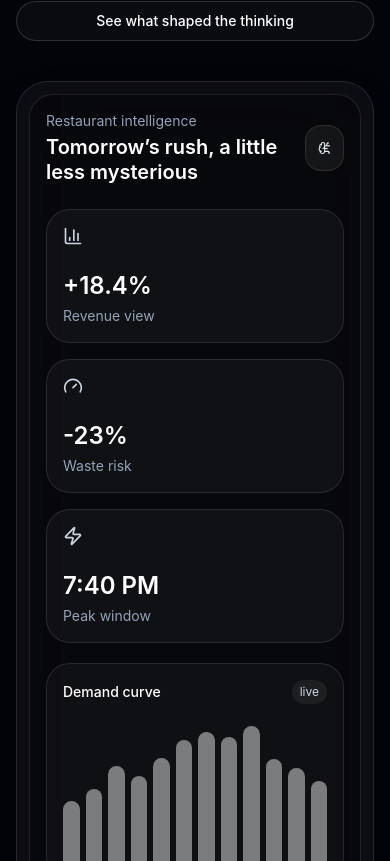
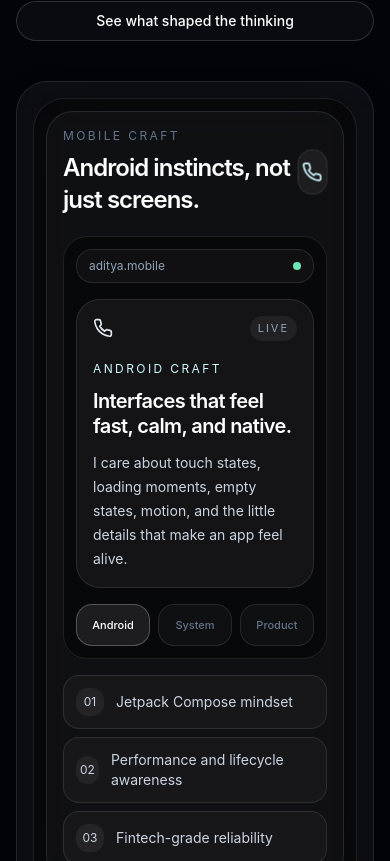
Before and after one commit to adiVIT/Portfoilo_New, a Next.js app: page / in a window 390 px wide. Shown: the part 4683-5544 px from the top of the page. Built offline with nearby package versions, Linux system fonts and the light colour scheme.

Commit message:
added animations

```diff
--- a/app/page.tsx
+++ b/app/page.tsx
@@ -126,6 +126,27 @@ const pocketCards = [
   { label: "Now", value: "Building Restro AI" },
   { label: "Mode", value: "Product-first Android" },
   { label: "Signal", value: "Messy products welcome" },
+]
+
+const mobileSkillCards = [
+  {
+    label: "Android craft",
+    title: "Interfaces that feel fast, calm, and native.",
+    detail: "I care about touch states, loading moments, empty states, motion, and the little details that make an app feel alive.",
+    icon: Phone,
+  },
+  {
+    label: "System thinking",
+    title: "Mobile flows that survive real users.",
+    detail: "Payments, trust, retries, offline-ish moments, and production debugging taught me to design beyond the happy path.",
+    icon: CircuitBoard,
+  },
+  {
+    label: "Product speed",
+    title: "Small screens. High intent. No wasted taps.",
+    detail: "The best mobile products compress complexity without making users feel rushed or lost.",
+    icon: Zap,
+  },
 ]
 
 const journeyItems = [
@@ -812,6 +833,7 @@ function HeroSection() {
 
 function RestroAiSection() {
   const shouldReduceMotion = useReducedMotion()
+  const [activeMobileSkill, setActiveMobileSkill] = useState(mobileSkillCards[0])
 
   return (
     <section id="restro-ai" className="relative px-4 py-20 sm:px-8 sm:py-24 lg:py-32">
@@ -854,7 +876,7 @@ function RestroAiSection() {
           </div>
         </motion.div>
 
-        <GlassCard className="min-w-0 overflow-hidden p-3 sm:p-6 lg:p-8">
+        <GlassCard className="hidden min-w-0 overflow-hidden p-3 sm:block sm:p-6 lg:p-8">
           <div className="relative grid gap-5 xl:grid-cols-[1.08fr_0.92fr]">
             <div className="rounded-[1.5rem] border border-white/10 bg-black/40 p-4 shadow-2xl sm:p-6">
               <div className="mb-6 flex items-center justify-between">
@@ -1014,6 +1036,89 @@ function RestroAiSection() {
             </div>
           </div>
         </GlassCard>
+
+        <GlassCard className="min-w-0 overflow-hidden p-4 sm:hidden">
+          <div className="rounded-[2rem] border border-white/10 bg-black/45 p-3 shadow-2xl shadow-black/30">
+            <div className="rounded-[1.7rem] border border-white/10 bg-white/[0.035] p-4">
+              <div className="mb-5 flex items-center justify-between">
+                <div>
+                  <p className="text-xs uppercase tracking-[0.2em] text-slate-500">Mobile craft</p>
+                  <h3 className="mt-2 text-2xl font-semibold tracking-[-0.04em] text-white">Android instincts, not just screens.</h3>
+                </div>
+                <motion.div
+                  className="grid h-11 w-11 place-items-center rounded-2xl border border-white/10 bg-white/[0.06]"
+                  animate={shouldReduceMotion ? undefined : { scale: [1, 1.05, 1] }}
+                  transition={{ duration: 1.8, repeat: Number.POSITIVE_INFINITY }}
+                >
+                  <Phone className="h-5 w-5 text-cyan-100" />
+                </motion.div>
+              </div>
+
+              <div className="relative overflow-hidden rounded-[1.5rem] border border-white/10 bg-black/50 p-3">
+                <div className="mb-4 flex items-center justify-between rounded-2xl border border-white/10 bg-white/[0.04] px-3 py-2">
+                  <span className="text-xs text-slate-400">aditya.mobile</span>
+                  <span className="h-2 w-2 rounded-full bg-emerald-300" />
+                </div>
+
+                <motion.div
+                  key={activeMobileSkill.label}
+                  initial={{ opacity: 0, y: 14, scale: 0.98 }}
+                  animate={{ opacity: 1, y: 0, scale: 1 }}
+                  transition={{ duration: 0.3 }}
+                  className="rounded-3xl border border-white/10 bg-white/[0.055] p-4"
+                >
+                  <div className="mb-5 flex items-center justify-between">
+                    <activeMobileSkill.icon className="h-5 w-5 text-slate-200" />
+                    <span className="rounded-full bg-white/[0.06] px-2 py-1 text-[11px] uppercase tracking-[0.18em] text-slate-400">
+                      live
+                    </span>
+                  </div>
+                  <p className="text-xs uppercase tracking-[0.2em] text-cyan-100">{activeMobileSkill.label}</p>
+                  <h4 className="mt-3 text-xl font-semibold leading-tight tracking-[-0.03em] text-white">{activeMobileSkill.title}</h4>
+                  <p className="mt-3 text-sm leading-6 text-slate-300">{activeMobileSkill.detail}</p>
+                </motion.div>
+
+                <div className="mt-4 grid grid-cols-3 gap-2">
+                  {mobileSkillCards.map((skill) => {
+                    const isActive = activeMobileSkill.label === skill.label
+
+                    return (
+                      <button
+                        key={skill.label}
+                        type="button"
+                        onClick={() => setActiveMobileSkill(skill)}
+                        className={cn(
+                          "rounded-2xl border px-2 py-3 text-center text-[11px] font-medium transition active:scale-95",
+                          isActive
+                            ? "border-white/25 bg-white/[0.09] text-white"
+                            : "border-white/10 bg-white/[0.035] text-slate-500",
+                        )}
+                      >
+                        {skill.label.split(" ")[0]}
+                      </button>
+                    )
+                  })}
+                </div>
+              </div>
+
+              <div className="mt-4 grid gap-2">
+                {["Jetpack Compose mindset", "Performance and lifecycle awareness", "Fintech-grade reliability"].map((skill, index) => (
+                  <motion.div
+                    key={skill}
+                    initial={{ opacity: 0, x: -12 }}
+                    whileInView={{ opacity: 1, x: 0 }}
+                    viewport={{ once: true }}
+                    transition={{ duration: shouldReduceMotion ? 0 : 0.35, delay: index * 0.08 }}
+                    className="flex items-center gap-3 rounded-2xl border border-white/10 bg-white/[0.035] p-3"
+                  >
+                    <span className="grid h-7 w-7 place-items-center rounded-xl bg-white/[0.06] text-xs text-slate-300">0{index + 1}</span>
+                    <span className="text-sm text-slate-300">{skill}</span>
+                  </motion.div>
+                ))}
+              </div>
+            </div>
+          </div>
+        </GlassCard>
       </div>
     </section>
   )
@@ -1022,7 +1127,7 @@ function RestroAiSection() {
 function JourneyVisual({ visual }: { visual: string }) {
   if (visual === "mobility grid") {
     return (
-      <div className="relative h-28 overflow-hidden rounded-3xl border border-white/10 bg-black/30">
+      <div className="relative h-24 overflow-hidden rounded-3xl border border-white/10 bg-black/30 sm:h-28">
         <div className="absolute inset-0 bg-[linear-gradient(rgba(255,255,255,0.05)_1px,transparent_1px),linear-gradient(90deg,rgba(255,255,255,0.05)_1px,transparent_1px)] bg-[size:24px_24px]" />
         <motion.div
           className="absolute left-4 top-1/2 h-1 w-28 rounded-full bg-white/35"
@@ -1048,7 +1153,7 @@ function JourneyVisual({ visual }: { visual: string }) {
 
   if (visual === "wealth graph") {
     return (
-      <div className="flex h-28 items-end gap-2 rounded-3xl border border-white/10 bg-black/30 p-4">
+      <div className="flex h-24 items-end gap-1.5 rounded-3xl border border-white/10 bg-black/30 p-3 sm:h-28 sm:gap-2 sm:p-4">
         {[38, 52, 45, 68, 74, 86, 78, 92].map((height, index) => (
           <motion.div
             key={`${height}-${index}`}
@@ -1065,11 +1170,11 @@ function JourneyVisual({ visual }: { visual: string }) {
 
   if (visual === "ops flow") {
     return (
-      <div className="grid h-28 grid-cols-3 gap-3 rounded-3xl border border-white/10 bg-black/30 p-4">
+      <div className="grid h-24 grid-cols-3 gap-2 rounded-3xl border border-white/10 bg-black/30 p-3 sm:h-28 sm:gap-3 sm:p-4">
         {["Supply", "Route", "Demand"].map((label, index) => (
           <motion.div
             key={label}
-            className="flex flex-col justify-between rounded-2xl border border-white/10 bg-white/[0.04] p-3"
+            className="flex flex-col justify-between rounded-2xl border border-white/10 bg-white/[0.04] p-2 sm:p-3"
             initial={{ opacity: 0, y: 12 }}
             whileInView={{ opacity: 1, y: 0 }}
             viewport={{ once: true }}
@@ -1084,12 +1189,12 @@ function JourneyVisual({ visual }: { visual: string }) {
   }
 
   return (
-    <div className="relative h-28 overflow-hidden rounded-3xl border border-white/10 bg-black/30 p-4">
+    <div className="relative h-24 overflow-hidden rounded-3xl border border-white/10 bg-black/30 p-3 sm:h-28 sm:p-4">
       <div className="relative flex h-full items-center justify-between gap-3">
         {[1, 2, 3].map((item, index) => (
           <motion.div
             key={item}
-            className="grid h-14 w-14 place-items-center rounded-2xl border border-white/10 bg-white/[0.05]"
+            className="grid h-12 w-12 place-items-center rounded-2xl border border-white/10 bg-white/[0.05] sm:h-14 sm:w-14"
             initial={{ scale: 0.9, opacity: 0 }}
             whileInView={{ scale: 1, opacity: 1 }}
             viewport={{ once: true }}
```
